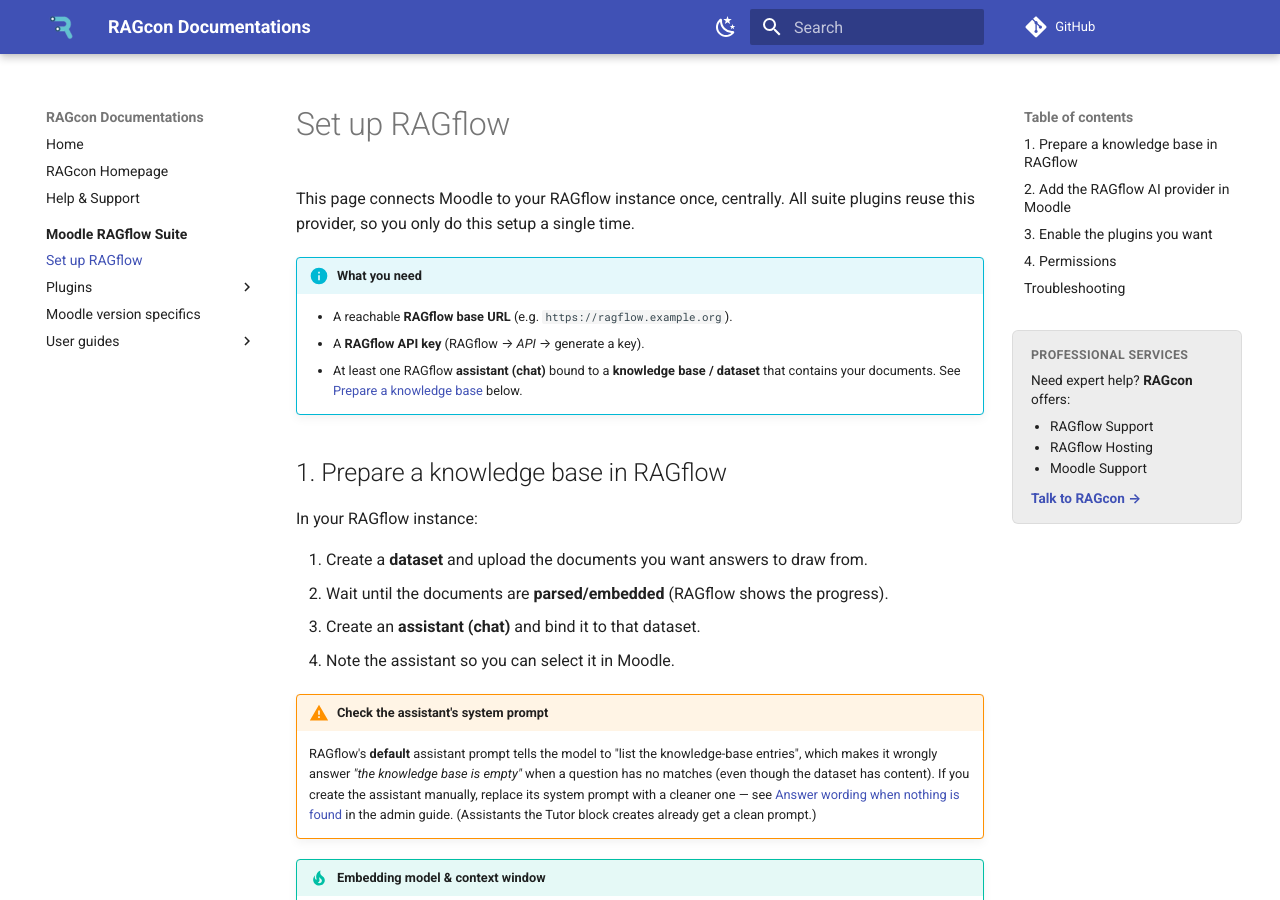
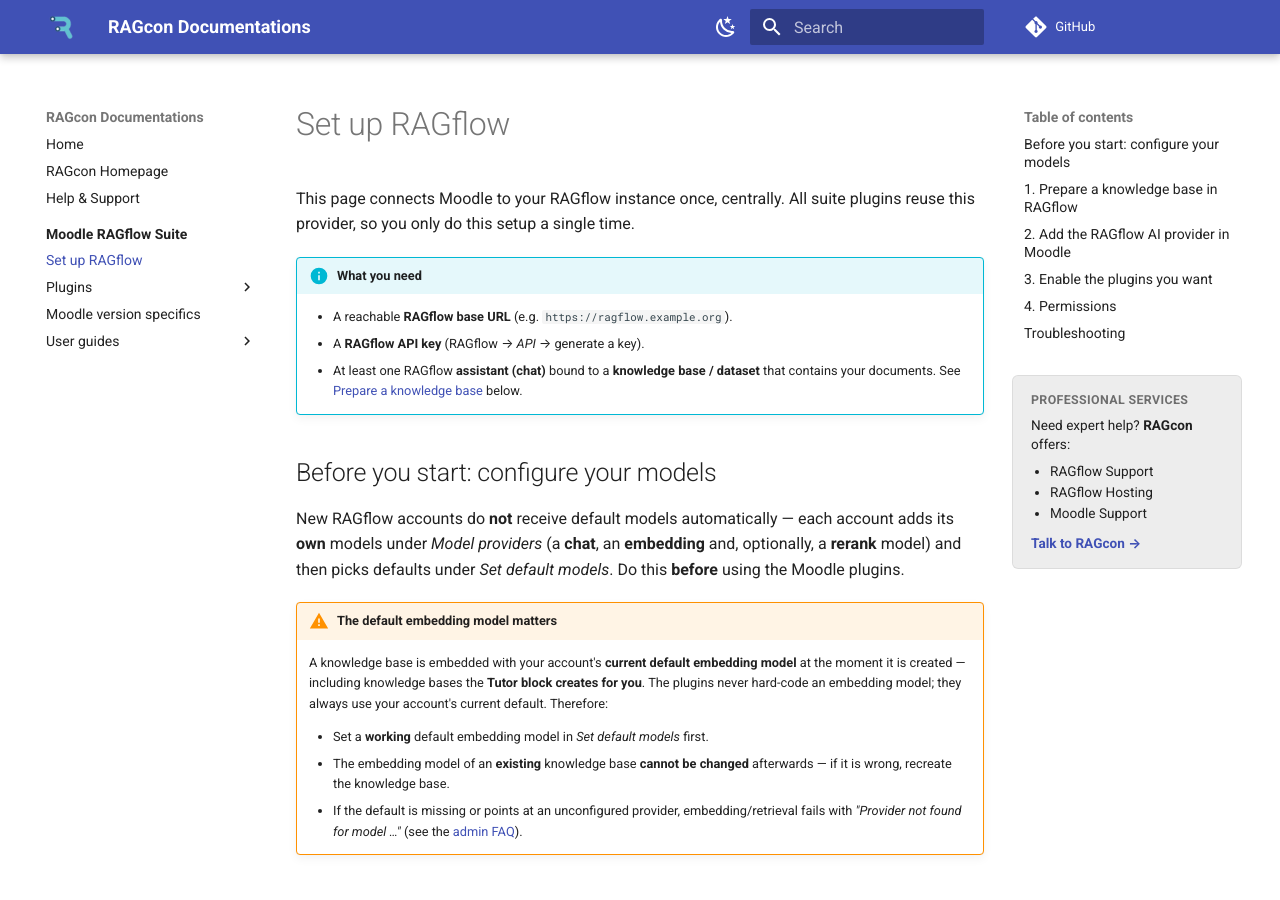
Before and after one commit to ragcon-ai/ragcon-docs, an MkDocs documentation site: the page built from docs/moodle-ragflow/setup-ragflow.md, in a window 1280 px wide and 900 px high. Built offline with MkDocs 1.6.1 and Material for MkDocs 9.7.7, drawn with Linux system fonts in a browser that asks for light colours; comment, search, counter and statistics services are not loaded.

Commit message:
Docs: RAGflow accounts configure their own models + default embedding model
New RAGflow accounts get no default models — you add your own and set defaults.
Knowledge bases (incl. those the Tutor block creates) use the account's current
default embedding model; the plugins never hard-code one, and an existing KB's
embedding model can't be changed. Add a "Configure your models" section + warning
to the RAGflow setup guide, and a troubleshooting row + FAQ answer (covering the
"Provider not found for model" error) to the admin guide.

Co-authored-by: Andre-learnbox <190774222+Andre-learnbox@users.noreply.github.com>
Co-authored-by: Claude Opus 4.8 <noreply@anthropic.com>

```diff
--- a/docs/moodle-ragflow/setup-ragflow.md
+++ b/docs/moodle-ragflow/setup-ragflow.md
@@ -8,6 +8,23 @@ provider, so you only do this setup a single time.
     - A **RAGflow API key** (RAGflow → *API* → generate a key).
     - At least one RAGflow **assistant (chat)** bound to a **knowledge base / dataset** that contains
       your documents. See [Prepare a knowledge base](#1-prepare-a-knowledge-base-in-ragflow) below.
+
+## Before you start: configure your models
+
+New RAGflow accounts do **not** receive default models automatically — each account adds its **own**
+models under *Model providers* (a **chat**, an **embedding** and, optionally, a **rerank** model) and then
+picks defaults under *Set default models*. Do this **before** using the Moodle plugins.
+
+!!! warning "The default embedding model matters"
+    A knowledge base is embedded with your account's **current default embedding model** at the moment it
+    is created — including knowledge bases the **Tutor block creates for you**. The plugins never hard-code
+    an embedding model; they always use your account's current default. Therefore:
+
+    - Set a **working** default embedding model in *Set default models* first.
+    - The embedding model of an **existing** knowledge base **cannot be changed** afterwards — if it is
+      wrong, recreate the knowledge base.
+    - If the default is missing or points at an unconfigured provider, embedding/retrieval fails with
+      *"Provider not found for model …"* (see the [admin FAQ](guides/admin.md#faq)).
 
 ## 1. Prepare a knowledge base in RAGflow
 
```
Also changed, not shown: docs/moodle-ragflow/guides/admin.md (+10 -0 lines).
